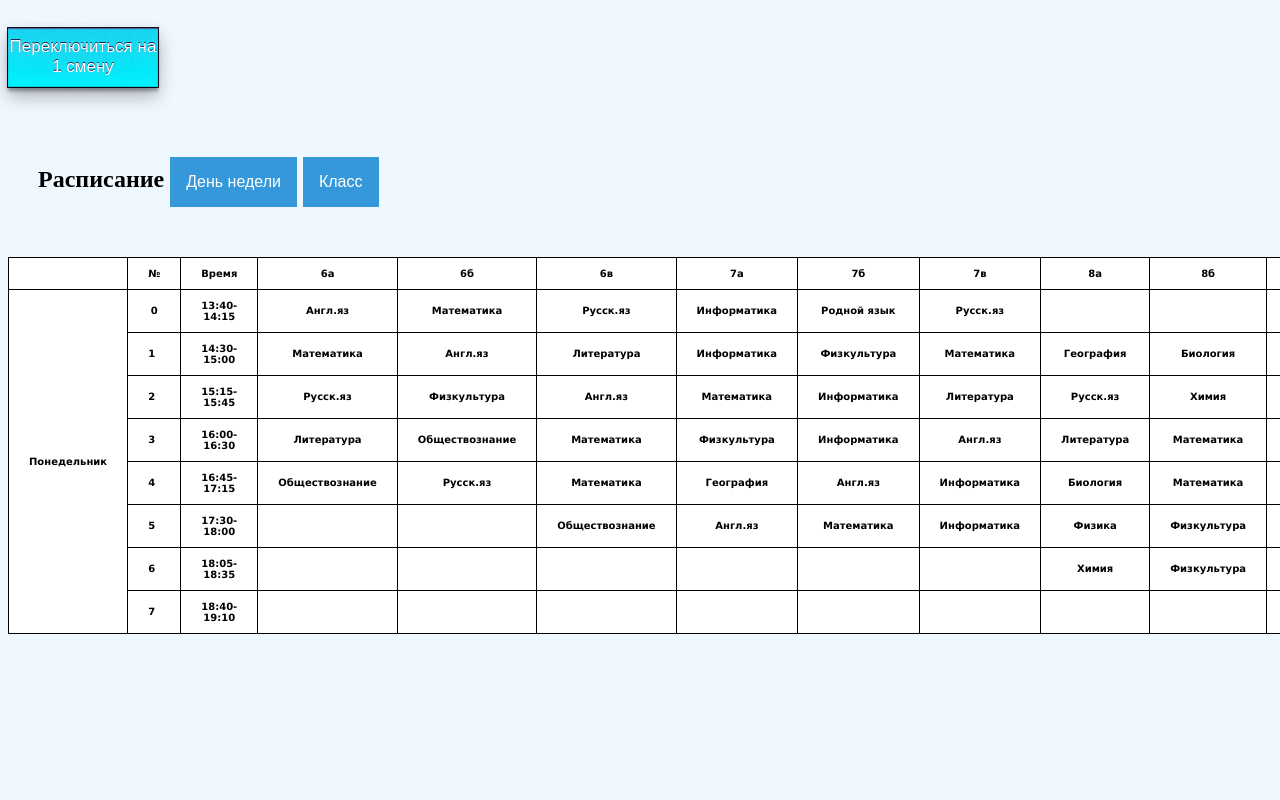
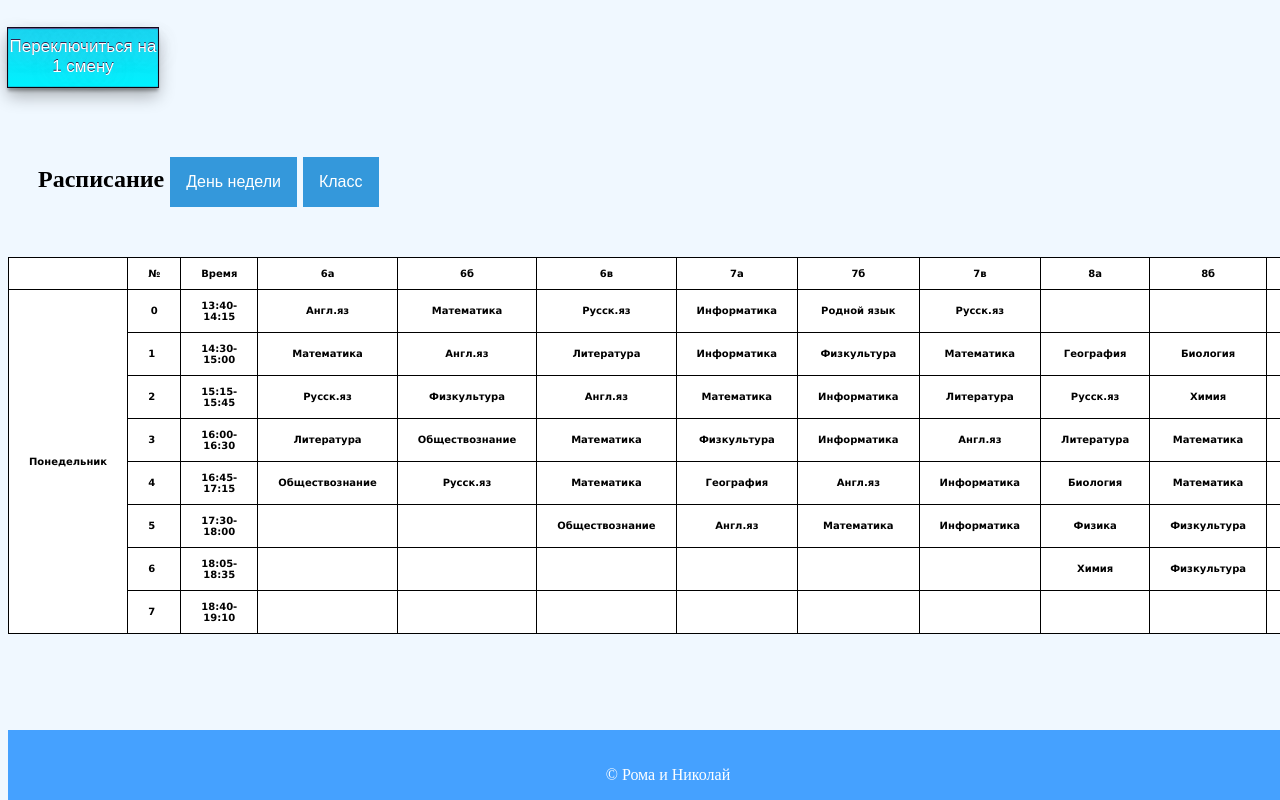
Before and after one commit to Sub-Zerro/raspisanie2smenav2.0, a plain HTML site: page index.html in a window 1280 px wide. Shown: the top 800 px of the page. Drawn offline with Linux system fonts and the light colour scheme.

Commit message:
Update index.html

```diff
--- a/index.html
+++ b/index.html
@@ -9,6 +9,17 @@
         body{
             background-color: aliceblue;
         }
+        footer {
+    display: flex;
+    justify-content: center;
+    padding: 20px;
+    background-color: #45a1ff;
+    color: #fff;
+    width: 100%;
+    height: 30px;
+    position: fixed;
+    bottom: 0;
+}
         .Rasp{
             padding: 30px;
         }
@@ -325,7 +336,9 @@
         <th></th>
     </tr>
 </table>
-
+<footer>
+        <p>© Рома и Николай</p>
+    </footer>
 <script src="script.js"></script>
 
 </body>
```
